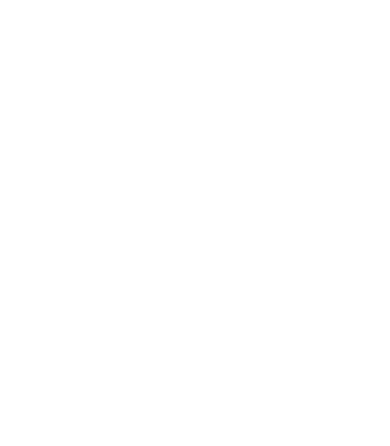
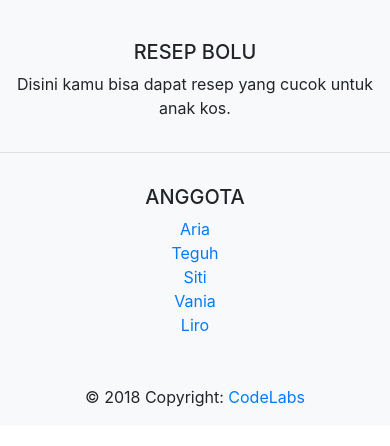
Before and after one commit to ariakm25/Static-Web-Resep-Bolu, a plain HTML site: page index.html in a window 390 px wide. Drawn offline with nearby package versions, Linux system fonts and the light colour scheme.

Commit message:
add footer

```diff
--- a/index.html
+++ b/index.html
@@ -20,6 +20,66 @@
 <!-- HASIl -->
 
 <!-- FOOTER -->
+<footer class="page-footer font-small blue pt-4 bg-light">
+
+    <!-- Footer Links -->
+    <div class="container-fluid text-center text-md-left">
+
+      <!-- Grid row -->
+      <div class="row">
+
+        <!-- Grid column -->
+        <div class="col-md-6 mt-md-0 mt-3">
+
+          <!-- Content -->
+          <h5 class="text-uppercase">Resep Bolu</h5>
+          <p>Disini kamu bisa dapat resep yang cucok untuk anak kos.</p>
+
+        </div>
+        <!-- Grid column -->
+
+        <hr class="clearfix w-100 d-md-none pb-3">
+
+        <!-- Grid column -->
+        <div class="col-md-3 mb-md-0 mb-3">
+
+            <!-- Links -->
+            <h5 class="text-uppercase">Anggota</h5>
+
+            <ul class="list-unstyled">
+              <li>
+                <a href="#!">Aria</a>
+              </li>
+              <li>
+                <a href="#!">Teguh</a>
+              </li>
+              <li>
+                <a href="#!">Siti</a>
+              </li>
+              <li>
+                <a href="#!">Vania</a>
+              </li>
+              <li>
+                <a href="#!">Liro</a>
+              </li>
+            </ul>
+
+          </div>
+          <!-- Grid column -->
+
+      </div>
+      <!-- Grid row -->
+
+    </div>
+    <!-- Footer Links -->
+
+    <!-- Copyright -->
+    <div class="footer-copyright text-center py-3">© 2018 Copyright:
+      <a href="https://codelabs.com"> CodeLabs </a>
+    </div>
+    <!-- Copyright -->
+
+  </footer>
 
 
 <body>
```
